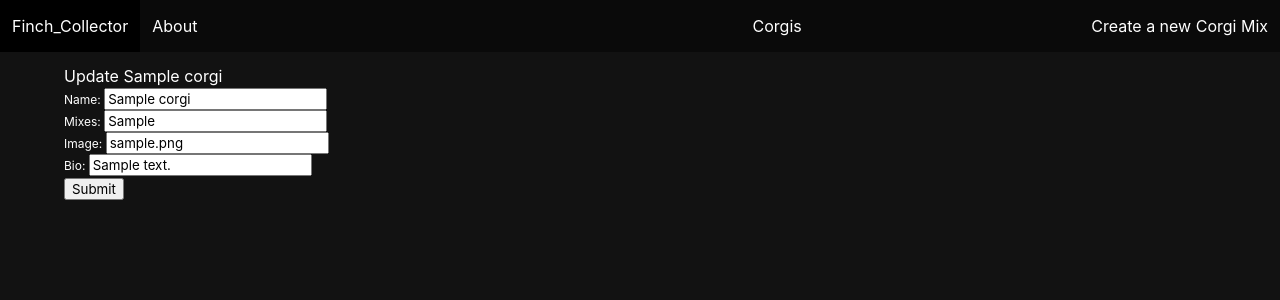
After one commit to Sunjang1009/finch-collector-lab, a Django app: page /corgis/1/update/ in a window 1280 px wide. The commit adds this page. Shown: the top 300 px of the page. Run offline with Django 4.2, Linux system fonts and the light colour scheme; tables that the repository leaves empty hold one stand-in row (values such as "Sample post").

Commit message:
updated seeded db

```diff
--- a/main_app/templates/base.html
+++ b/main_app/templates/base.html
@@ -10,13 +10,13 @@
         <link rel="stylesheet" href="https://cdn.jsdelivr.net/npm/bulma@0.9.2/css/bulma.min.css">
         <script src="https://code.jquery.com/jquery-3.6.0.min.js" integrity="sha256-/xUj+3OJU5yExlq6GSYGSHk7tPXikynS7ogEvDej/m4=" crossorigin="anonymous"></script>
 
+        <link rel="stylesheet" href="https://cdnjs.cloudflare.com/ajax/libs/font-awesome/5.15.4/css/all.min.css">
+
         <link rel="stylesheet" href="{% static 'styles/main.css' %}" />
         <script src="{% static 'scripts/main.js' %}" defer></script>
-
-        <link rel="stylesheet" href="https://cdnjs.cloudflare.com/ajax/libs/font-awesome/5.15.4/css/all.min.css">
-
         <title>finch_collector - {% block title %}{% endblock %}</title>
     </head>
+
     <body >
         <nav class="navbar is-black" role="navigation" aria-label="main navigation">
             <div class="navbar-brand">
--- a/main_app/templates/corgi_detail.html
+++ b/main_app/templates/corgi_detail.html
@@ -16,7 +16,7 @@
 </div>
 <div class="detail__container">
     <div class="buttons">
-        <a href="" class="button is-info">
+        <a href="{% url 'corgi_update' corgi.pk %}" class="button is-info">Update
             <span class="icon">
                 <i class="fas fa-edit"></i>
             </span>
--- /dev/null
+++ b/main_app/templates/corgi_update.html
@@ -0,0 +1,10 @@
+{% extends 'base.html' %}
+{% block content %}
+<h1 class="pt-3">Update {{corgi.name}}</h1>
+<form action="" method="post">
+    {% csrf_token %}
+    {{form.as_p}}
+    <input type="submit" value="Submit" />
+</form>
+
+{% endblock %}
--- a/main_app/urls.py
+++ b/main_app/urls.py
@@ -8,4 +8,5 @@ urlpatterns = [
     path('corgis/', views.CorgisList.as_view(), name="corgis_list"),
     path('corgis/<int:pk>/', views.CorgiDetail.as_view(), name="corgi_detail"),
     path('corgis/new/', views.CorgiCreate.as_view(), name="corgi_create"),
+    path('corgis/<int:pk>/update/', views.CorgiUpdate.as_view(), name="corgi_update"),
 ]
--- a/main_app/views.py
+++ b/main_app/views.py
@@ -3,7 +3,7 @@ from django.views import View
 from django.http import HttpResponse
 from django.views.generic import DetailView
 from django.views.generic.base import TemplateView
-from django.views.generic.edit import CreateView
+from django.views.generic.edit import CreateView, UpdateView
 from .models import Corgi
 
 
@@ -44,3 +44,9 @@ class CorgiCreate(CreateView):
 class CorgiDetail(DetailView):
     model = Corgi
     template_name = "corgi_detail.html"
+
+class CorgiUpdate(UpdateView):
+    model = Corgi
+    fields = ['name', 'mixes', 'image', 'bio']
+    template_name = "corgi_update.html"
+    success_url = '/corgis/'
```
Also changed, not shown: db/create_corgis.sql (+2 -6 lines).
